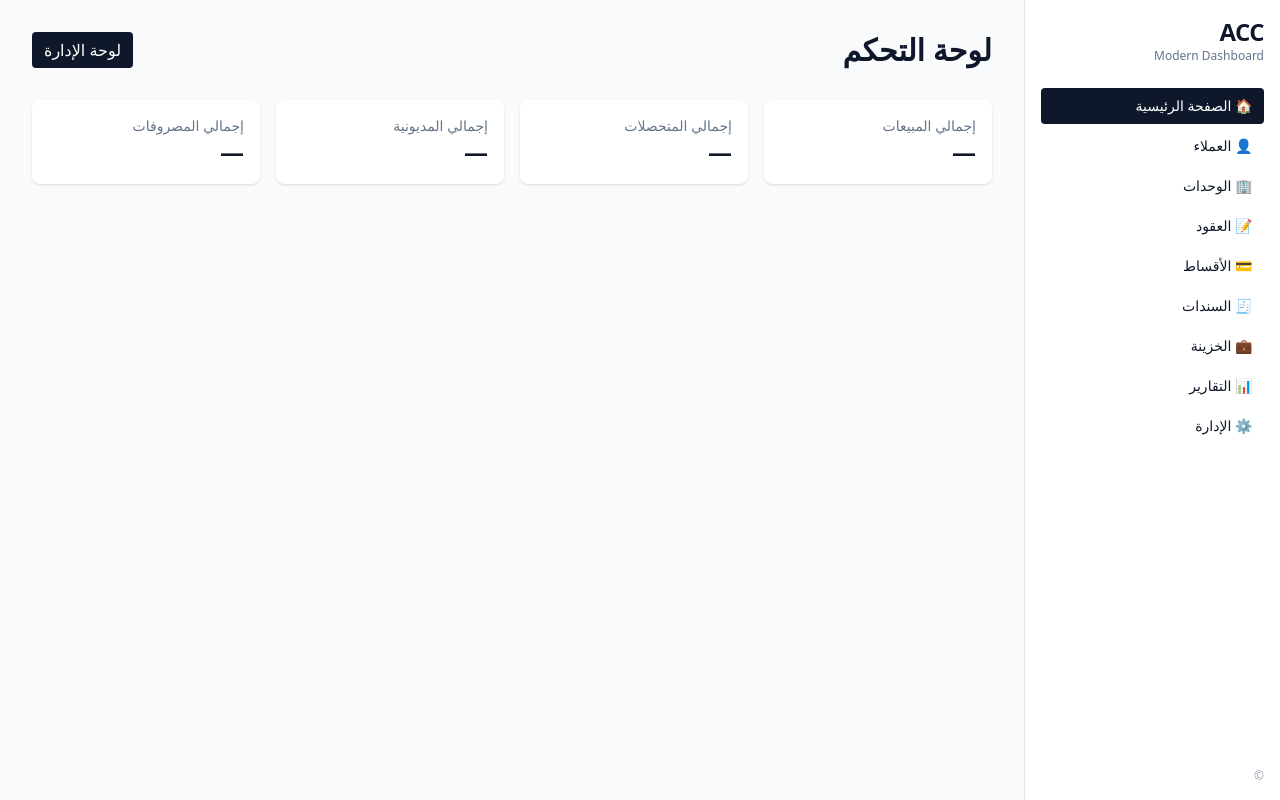
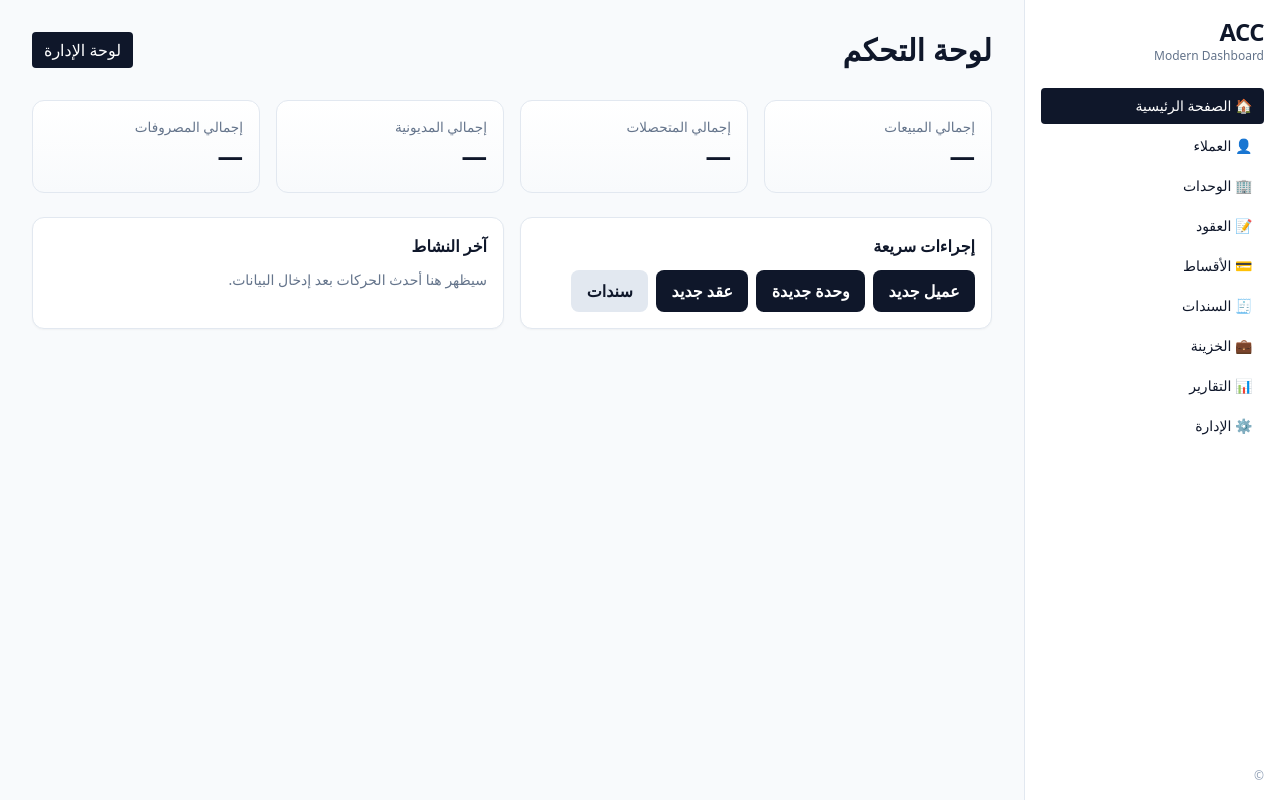
Before and after one commit to Mohagag609/Curoser-acc-, a Django app: page / in a window 1280 px wide. Run offline with Django 5.2, Linux system fonts and the light colour scheme; style sheets or scripts are compiled from the project's sources; some libraries are stand-ins or nearby versions.

Commit message:
Refactor dashboard layout and add quick actions section
Co-authored-by: mohagag609 <mohagag609@gmail.com>

```diff
--- a/app_web/templates/dashboard.html
+++ b/app_web/templates/dashboard.html
@@ -2,22 +2,28 @@
 {% block title %}لوحة التحكم{% endblock %}
 {% block page_title %}لوحة التحكم{% endblock %}
 {% block content %}
-<div class="grid grid-cols-1 md:grid-cols-4 gap-4">
-  <div class="rounded-lg p-4 bg-white shadow">
-    <div class="text-sm text-slate-500">إجمالي المبيعات</div>
-    <div class="text-2xl font-bold">—</div>
+<div class="kpi-grid">
+  <div class="kpi"><div class="label">إجمالي المبيعات</div><div class="value">—</div></div>
+  <div class="kpi"><div class="label">إجمالي المتحصلات</div><div class="value">—</div></div>
+  <div class="kpi"><div class="label">إجمالي المديونية</div><div class="value">—</div></div>
+  <div class="kpi"><div class="label">إجمالي المصروفات</div><div class="value">—</div></div>
+</div>
+
+<div class="grid grid-cols-1 md:grid-cols-2 gap-4 mt-6">
+  <div class="card">
+    <div class="flex items-center justify-between mb-3">
+      <h3 class="font-bold">إجراءات سريعة</h3>
+    </div>
+    <div class="flex flex-wrap gap-2">
+      <a href="/customers/" class="btn btn-primary">عميل جديد</a>
+      <a href="/units/" class="btn btn-primary">وحدة جديدة</a>
+      <a href="/contracts/" class="btn btn-primary">عقد جديد</a>
+      <a href="/vouchers/" class="btn btn-secondary">سندات</a>
+    </div>
   </div>
-  <div class="rounded-lg p-4 bg-white shadow">
-    <div class="text-sm text-slate-500">إجمالي المتحصلات</div>
-    <div class="text-2xl font-bold">—</div>
-  </div>
-  <div class="rounded-lg p-4 bg-white shadow">
-    <div class="text-sm text-slate-500">إجمالي المديونية</div>
-    <div class="text-2xl font-bold">—</div>
-  </div>
-  <div class="rounded-lg p-4 bg-white shadow">
-    <div class="text-sm text-slate-500">إجمالي المصروفات</div>
-    <div class="text-2xl font-bold">—</div>
+  <div class="card">
+    <h3 class="font-bold mb-3">آخر النشاط</h3>
+    <div class="text-sm text-slate-500">سيظهر هنا أحدث الحركات بعد إدخال البيانات.</div>
   </div>
 </div>
 {% endblock %}
```
